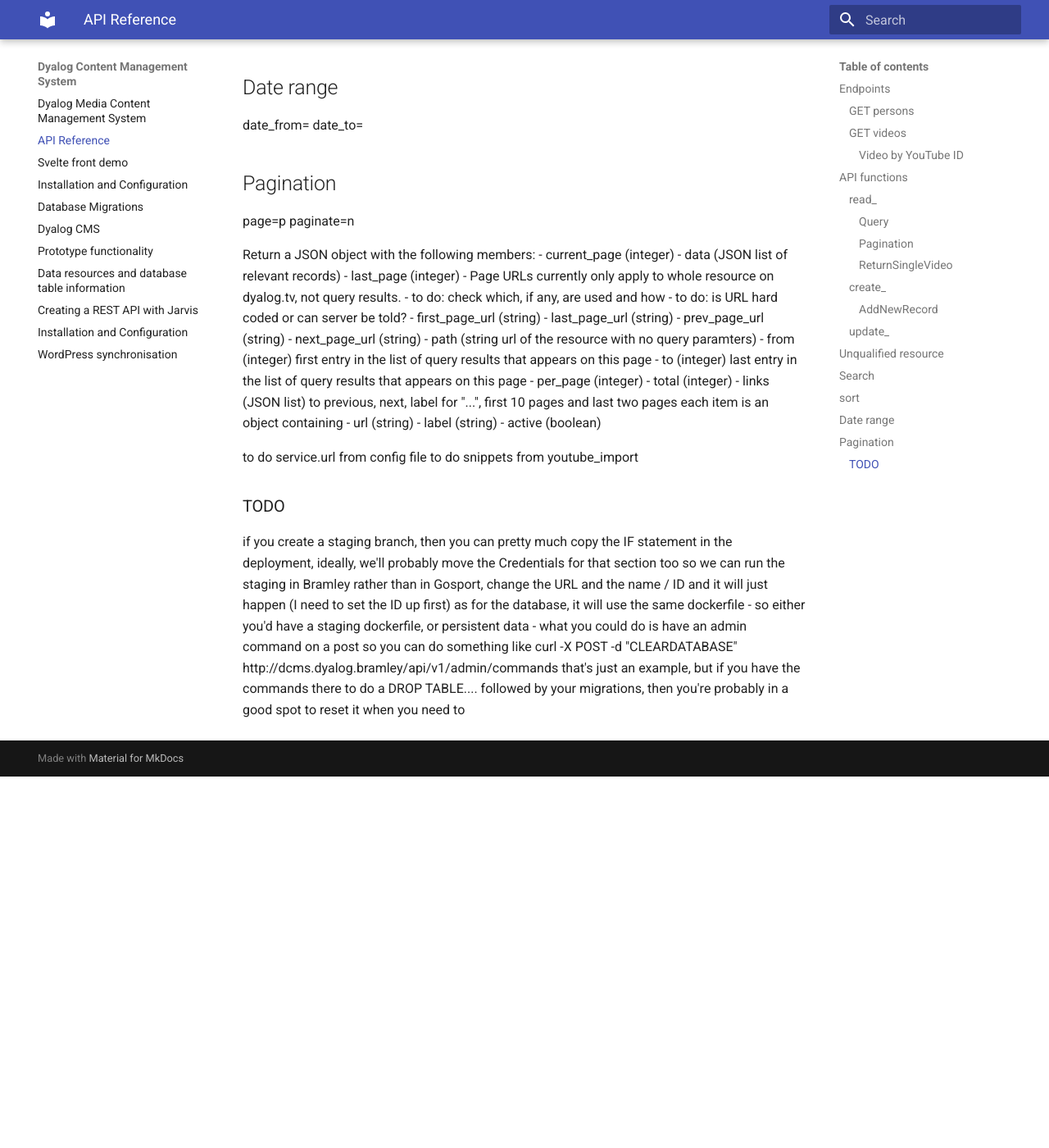
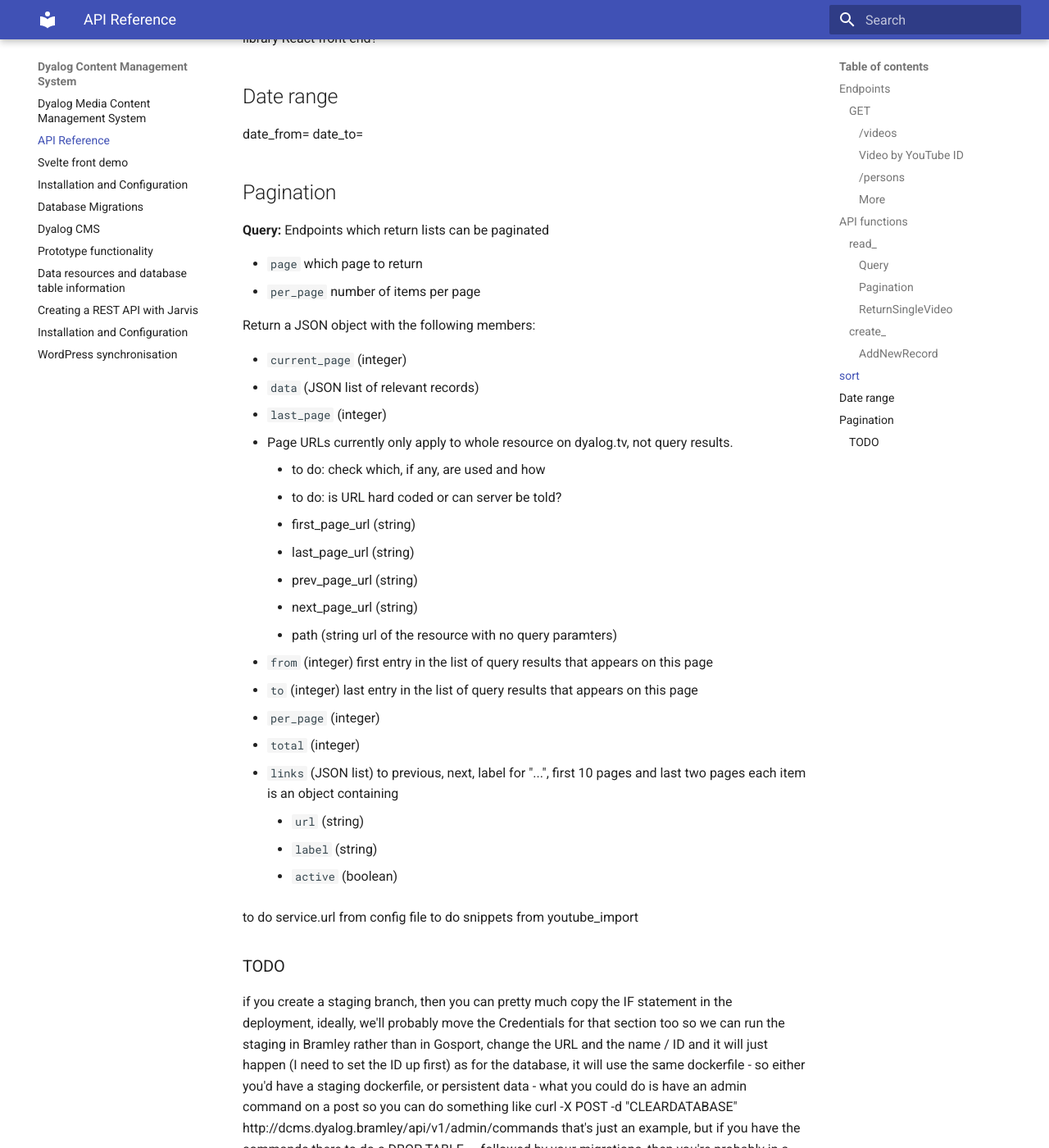
Before and after one commit to Dyalog/DCMS, an MkDocs documentation site: the page built from docs/api.md, in a window 1280 px wide and 1400 px high, scrolled down 3103 px. Shown: the whole window at 82% size. Built offline with MkDocs 1.6.1 and Material for MkDocs 9.7.7, drawn with Linux system fonts in a browser that asks for light colours; before the commit the page ends 4050 px from its top, so only the background shows below that; some of the changed text lies outside the part shown.

Commit message:
Dyalog video library (#29)
* buildcache fix error on empty videos-grouped-by-person
* RLTB utility
* dtv_events endpoint for Dyalog TV
* some docs cleanup
* fix pagination links

```diff
--- a/docs/api.md
+++ b/docs/api.md
@@ -5,21 +5,40 @@
 
 Programmatically, endpoint switches are explicit in `#.DCMS.Get` and `#.DCMS.Post`.
 
-- GET /videos
-- GET /persons
-- GET /presenters
-- GET /refresh
-    Update the API data from the database. Requires authentication.
-- GET /tables
-    A list of all database tables
+Most implement a REST-like scheme, in which /endpoint lists all available items, possilbly with querying available, and /endpoint/id lists a single specific item within that endpoint.
 
-The POST endpoints are used by the admin functions. They all require authentication.
-- POST /event
-- POST /person
-- POST /videos
+### GET
 
-### GET persons
-Query parameters:
+#### /videos
+Used by the video library
+
+**Query:**
+
+- `search` free text search of titles, descriptions, presenters and events
+- `from` videos no earlier than date of form `YYYY-MM-DD`
+- `to` videos no more recent than date of form `YYYY-MM-DD`
+- `event` short name of event (e.g. Dyalog '22 → Dyalog22)
+
+#### Video by YouTube ID
+e.g. /videos/_EcoRpYr3FE
+
+Returns a JSON object containing:
+
+- category (string)
+- description (string)
+- event (string)
+- event_shortname (string)
+- presenter (string)
+- published_at (datetime)
+- thumbnail (string)   # URL
+- title (string)
+- url (string)
+- youtube_id (string)
+- youtube_url (string)
+
+#### /persons
+
+**Query:**
 
 - id
 - organisation
@@ -38,31 +57,26 @@
 - short_description
 - media (empty unless `id` specified)
 
-### GET videos
-Can be searched using several parameters:
+**Single video**
+Use `/videos/youtube_id`
 
-- search=**search query string**
-- presenter=**name to search**
-- from=**YYYY-MM-DD**
-- to=**YYYY-MM-DD**
-- event=**event shortname**
+#### More
+- GET /events
+	all event details
+- GET /dtv_events
+	Events where some are grouped to make Dyalog TV (video library) interface less cluttered
+- GET /persons
+- GET /presenters
+- GET /refresh
+    Update the API data from the database. Requires authentication.
+- GET /tables
+    A list of all database tables
 
-#### Video by YouTube ID
-e.g. /videos/_EcoRpYr3FE
+The POST endpoints are used by the admin functions. They all require authentication.
 
-Returns a JSON object containing:
-
-- category (string)
-- description (string)
-- event (string)
-- event_shortname (string)
-- presenter (string)
-- published_at (datetime)
-- thumbnail (string)   # URL
-- title (string)
-- url (string)
-- youtube_id (string)
-- youtube_url (string)
+- POST /event
+- POST /person
+- POST /videos
 
 ## API functions
 These APL functions provide the REST interface.
@@ -84,16 +98,6 @@
 
 #### AddNewRecord
 
-### update_
-
-## Unqualified resource
-Return the full resource as a JSON list. Each record is an object.
-
-## Search
-s=query
-
-Wildcard (SQL %) search the title and presenter columns for this text and return a JSON list, each object is a full record that matches.
-
 ## sort
 `sort=[newest/oldest]`
 
@@ -104,13 +108,18 @@
 date_to=
 
 ## Pagination
-page=p
-paginate=n
+
+**Query:**
+Endpoints which return lists can be paginated
+
+- `page` which page to return
+- `per_page` number of items per page
 
 Return a JSON object with the following members:
-- current_page (integer)
-- data (JSON list of relevant records)
-- last_page (integer)
+
+- `current_page` (integer)
+- `data` (JSON list of relevant records)
+- `last_page` (integer)
 - Page URLs currently only apply to whole resource on dyalog.tv, not query results.
     - to do: check which, if any, are used and how
     - to do: is URL hard coded or can server be told?
@@ -119,15 +128,15 @@
     - prev_page_url (string)
     - next_page_url (string)
     - path (string url of the resource with no query paramters)
-- from (integer) first entry in the list of query results that appears on this page
-- to (integer) last entry in the list of query results that appears on this page
-- per_page (integer)
-- total (integer)
-- links (JSON list) to previous, next, label for "...", first 10 pages and last two pages
+- `from` (integer) first entry in the list of query results that appears on this page
+- `to` (integer) last entry in the list of query results that appears on this page
+- `per_page` (integer)
+- `total` (integer)
+- `links` (JSON list) to previous, next, label for "...", first 10 pages and last two pages
     each item is an object containing
-    - url (string)
-    - label (string)
-    - active (boolean)
+    - `url` (string)
+    - `label` (string)
+    - `active` (boolean)
 
 
 to do service.url from config file
```
Also changed, not shown: docs/index.md (+2 -1 lines), 8 other files.
